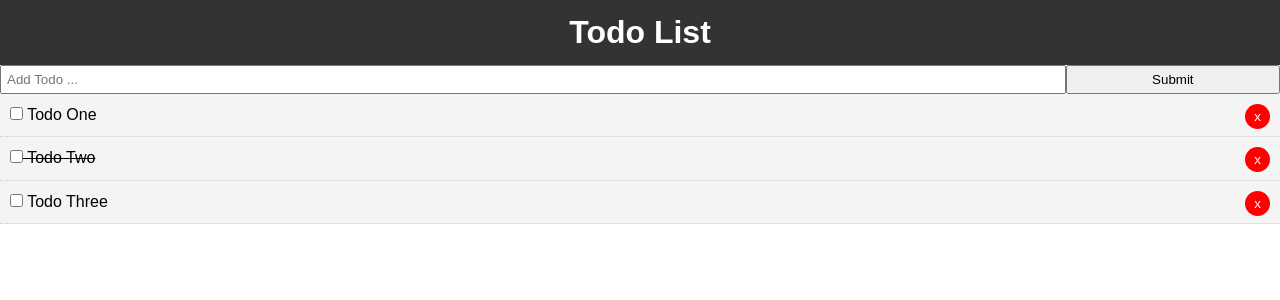
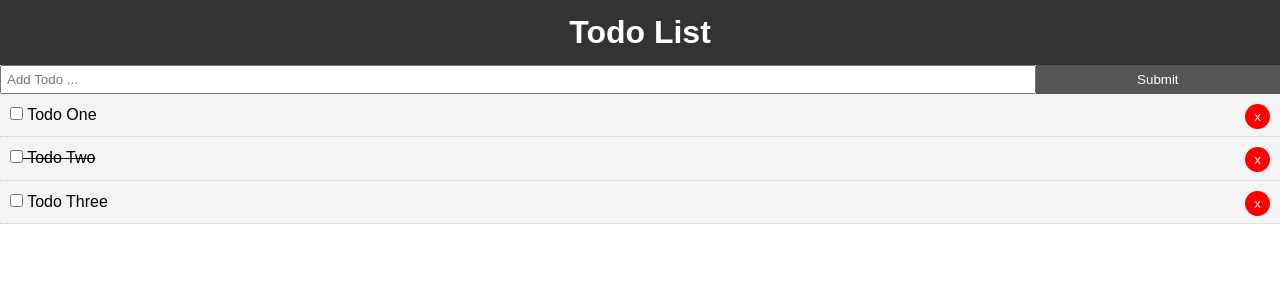
Before and after one commit to Iqbalaulia/todo-list-with-vue.js, a Vue app: page / in a window 1280 px wide. Shown: the top 300 px of the page. Built offline with nearby package versions, Linux system fonts and the light colour scheme.

Commit message:
add css on input todo

```diff
--- a/src/App.vue
+++ b/src/App.vue
@@ -57,4 +57,17 @@
     font-family: Arial, Helvetica, sans-serif;
     line-height: 1.4;
   }
+
+  .btn{
+    display: inline-block;
+    border: none;
+    background: #555;
+    color: #fff;
+    padding: 7px 20px;
+    cursor: pointer;
+  }
+
+  .btn-hover{
+    background: #666;
+  }
 </style>
```
